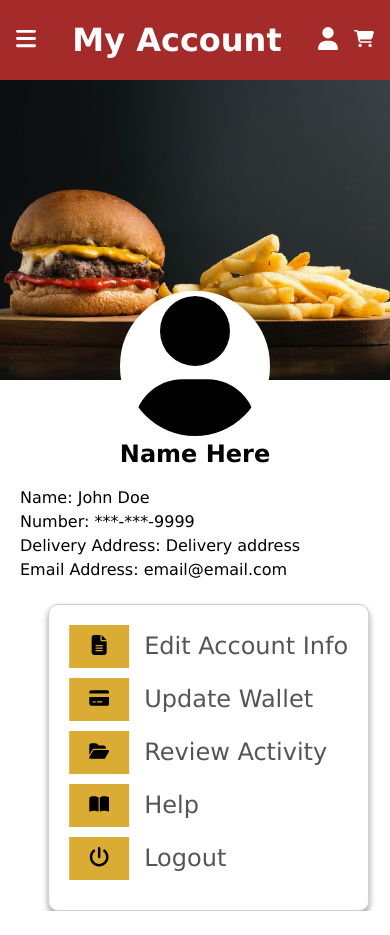
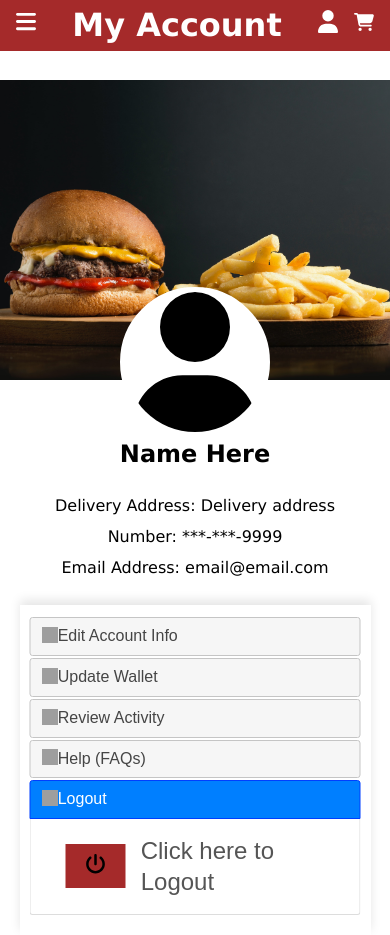
Before and after one commit to AlexzGut/CSD2103_Final_Project, a PHP site: page /html/myaccount.html in a window 390 px wide. Before the commit the page ends 911 px from the top, so only its background shows below. Run offline with PHP 8.4, Linux system fonts and the light colour scheme; some libraries are stand-ins or nearby versions; grey boxes are pictures that could not be loaded.

Commit message:
updated html, css and js with accordion and responsive design

```diff
--- a/css/myaccount.css
+++ b/css/myaccount.css
@@ -1,5 +1,16 @@
 
 /* Assume a mobile-first approach */
+
+* {
+  margin: 0;
+  padding: 0;
+  box-sizing: border-box;
+}
+
+body {
+  font-family: Arial, sans-serif;
+  line-height: 1.6;
+}
 
 /* Profile-top styles */
 .profile-top {
@@ -13,7 +24,7 @@
   justify-content: center;
   color: #fff;
   text-align: center;
-  z-index: 0;
+  z-index: -1;
 }
 
 .profile-background h1 {
@@ -38,11 +49,13 @@
   background-color: #fff;
 }
 
+/* ------------------------ */
+
 /* Mid-section styles */
 .mid-section {
   padding: 20px;
   text-align: center;
-  margin-top: 20px;
+  margin-top: 35px;
 }
 
 .name-container {
@@ -50,76 +63,35 @@
 }
 
 .details-container {
-  text-align: left;
+  text-align: 0;
 }
 
 .details-container p {
    margin: 5px 0;
 }
 
-/* Hide the Edit Info Form initially */
-.hidden {
-  display: none;
-}
-
 /* ------------------------ */
 
-/* Basic form styling for edit-account-form */
-.edit-account-form {
-  margin-top: 20px;
-  padding: 20px;
-  border: 1px solid #ccc;
-  border-radius: 5px;
-  background-color: #f9f9f9;
-}
+/* Edit Account Styles */
 
-.edit-account-form label,
-.edit-account-form input,
-.edit-account-form textarea,
-.edit-account-form button {
-  display: block;
-  margin-bottom: 10px;
-}
-
-.edit-account-form input,
-.edit-account-form textarea {
-  width: 100%;
-  padding: 8px;
-  border: 1px solid #ccc;
-  border-radius: 3px;
-}
-
-.edit-account-form button {
-  padding: 10px 20px;
-  background-color: #dbac34;
-  color: white;
-  border: none;
-  border-radius: 3px;
-  cursor: pointer;
-  transition: background-color 0.3s;
-}
-
-.edit-account-form button:hover {
-  background-color: #c39b30;
-}
-
-
-/* ------------------------ */
-
-/* Style the buttons section */
 .profile-buttons {
-  position: absolute;
-  /* bottom: -19px; */
-  /* left: 20px; */
-  transform: translateX(15%);
-  z-index: 999;
+  position: relative;
+  bottom: 0;
+  left: 50%;
+  transform: translateX(-50%);
+  z-index: 0;
+  padding: 10px;
+  width: 90%;
+  box-shadow: 0px -5px 10px rgba(0, 0, 0, 0.1);
+  max-height: calc(100vh - 100px);
+  overflow-y: auto;
 }
 
 /* Button styles */
 .profile-buttons button {
   padding: 10px 20px;
   border: none;
-  background-color: #dbac34;
+  background-color: brown;
   color: white;
   cursor: pointer;
   transition: transform 0.3s ease-in-out;
@@ -147,10 +119,7 @@
   margin-left: 15px;
 }
 
-.button-accountEdit,
-.button-walletEdit,
-.button-activity,
-.button-help,
+
 .button-logout{
   filter: invert(0%) sepia(0%) saturate(7493%) hue-rotate(246deg) brightness(94%) contrast(100%);
   width: 20px;
--- a/html/myaccount.html
+++ b/html/myaccount.html
@@ -4,17 +4,15 @@
 <head>
     <meta charset="UTF-8">
     <meta name="viewport" content="width=device-width, initial-scale=1.0">
-    <script src="https://code.jquery.com/jquery-3.7.1.js"
-    integrity="sha256-eKhayi8LEQwp4NKxN+CfCh+3qOVUtJn3QNZ0TciWLP4=" crossorigin="anonymous"></script>
-    <script src="https://code.jquery.com/ui/1.13.2/jquery-ui.js"
-    integrity="sha256-xLD7nhI62fcsEZK2/v8LsBcb4lG7dgULkuXoXB/j91c=" crossorigin="anonymous"></script>
+    <link rel="stylesheet" href="https://code.jquery.com/ui/1.12.1/themes/smoothness/jquery-ui.css">
+    <script src="https://code.jquery.com/jquery-1.12.4.js"></script>
+    <script src="https://code.jquery.com/ui/1.12.1/jquery-ui.js"></script>
     <title>My Account Page</title>
     <link rel="stylesheet" href="../css/myaccount.css">
     <link rel="stylesheet" href="../css/header.css">
     <script src="../js/myaccount.js"></script>
     <script src="../js/header.js"></script>
     <script src="../js/userInfo.js"></script>
-
 </head>
 <body>
   <header>
@@ -44,6 +42,7 @@
   </header>
 
   <main>
+
     <section class="profile-top">
       <div class="profile-background">
         <div class="profile-picture">
@@ -57,20 +56,21 @@
         <h2>Name Here</h2>
       </div>
       <div class="details-container"> <!-- These are just placeholders until we get the data from the database for the logged in user-->
-        <p>Name: John Doe</p>
+        <p>Delivery Address: Delivery address</p>
         <p>Number: ***-***-9999</p>
-        <p>Delivery Address: Delivery address</p>
         <p>Email Address: email@email.com</p>
       </div>
     </section>
 
-    <section class="edit-account-form hidden">
-      <h2>Edit Account Information</h2>
+    <section class="profile-buttons">
+    <div id="accordion-edit-account">
+      <h3>Edit Account Info</h3>
+      <section class="edit-account-form">
         <form id="account-info-form">
           <label for="newName">Name:</label>
           <input type="text" id="newName" name="newName" placeholder="Enter new name">
 
-        <label for="newNumber">Number:</label>
+          <label for="newNumber">Delivery Contact Number:</label>
           <input type="tel" id="newNumber" name="newNumber" placeholder="Enter new number">
 
           <label for="newAddress">Delivery Address:</label>
@@ -79,36 +79,99 @@
           <label for="newName">Email Address:</label>
           <input type="email" id="newEmail" name="newEmail" placeholder="Enter new email address">
 
-        <button type="submit" class="button-saveChanges">Save Changes</button>
-        <button type="cancel" class="button-cancelChanges">Cancel</button>
+          <button type="submit" class="button-saveAccountChanges">Save Changes</button>
+          <button type="cancel" class="button-cancelAccountChanges">Cancel</button>
         </form>
       </section>
+      <h3>Update Wallet</h3>
+      <section class="edit-wallet-form">
+        <form id="account-info-form">
+          <label for="creditcardNumber">Credit Card Number:</label>
+          <input type="number" id="creditcardNumber" name="creditcardNumber" placeholder="Enter Credit Card Number">
 
-    <section class="profile-buttons">
-        <div class="button-container">
-          <div class="button-wrapper">
-            <button><img src="../img/icons/myaccount-icon.svg" class="button-accountEdit"></button>
-            <span class="button-label editAccount">Edit Account Info</span>
+          <label for="creditcardExpiry">Credit Card Expiry:</label>
+          <input type="text" id="creditcardExpiry" name="creditcardExpiry" placeholder="MM/YY">
+
+          <label for="creditcardVerification">CCV:</label>
+          <input type="text" name="creditcardVerification" placeholder="Enter CCV (XXX)"></textarea>
+
+          <button type="submit" class="button-saveWalletChanges">Save Changes</button>
+          <button type="cancel" class="button-cancelWalletChanges">Cancel</button>
+        </form>
+      </section>
+      <h3>Review Activity</h3>
+      <div>
+        <p>Nam enim risus, molestie et, porta ac, aliquam ac, risus.
+        Quisque lobortis.Phasellus pellentesque purus in massa.</p>
+        <ul>
+          <li>List item one</li>
+          <li>List item two</li>
+          <li>List item three</li>
+        </ul>
       </div>
-          <div class="button-wrapper">
-            <button><img src="../img/icons/mywallet-icon.svg" class="button-walletEdit"></button>
-            <span class="button-label">Update Wallet</span>
+      <h3>Help (FAQs)</h3>
+      <div>
+        <div id="accordion-help-faq">
+          <h3>How do I place an order online?</h3>
+          <div>
+            <p>Mauris mauris ante, blandit et, ultrices a, suscipit eget.
+            Integer ut neque. Vivamus nisi metus, molestie vel, gravida in,
+            condimentum sit amet, nunc. Nam a nibh. Donec suscipit eros.
+            Nam mi. Proin viverra leo ut odio.</p>
           </div>
-          <div class="button-wrapper">
-            <button><img src="../img/icons/myactivity-icon.svg" class="button-activity"></button>
-            <span class="button-label">Review Activity</span>
+          <h3>What payment methods do you accept?</h3>
+          <div>
+            <p>Sed non urna. Phasellus eu ligula. Vestibulum sit amet purus.
+            Vivamus hendrerit, dolor aliquet laoreet, mauris turpis velit,
+            faucibus interdum tellus libero ac justo.</p>
           </div>
-          <div class="button-wrapper">
-            <button><img src="../img/icons/help-icon.svg" class="button-help"></button>
-            <span class="button-label">Help</span>
+          <h3>Can I customize my burger order?</h3>
+          <div>
+            <p>Nam enim risus, molestie et, porta ac, aliquam ac, risus.
+            Quisque lobortis.Phasellus pellentesque purus in massa.</p>
           </div>
+          <h3>What are your delivery options and fees?</h3>
+          <div>
+            <p>Nam enim risus, molestie et, porta ac, aliquam ac, risus.
+            Quisque lobortis.Phasellus pellentesque purus in massa.</p>
+          </div>
+          <h3>Do you offer vegetarian or vegan options?</h3>
+          <div>
+            <p>Nam enim risus, molestie et, porta ac, aliquam ac, risus.
+            Quisque lobortis.Phasellus pellentesque purus in massa.</p>
+          </div>
+          <h3>What if I have food allergies?</h3>
+          <div>
+            <p>Nam enim risus, molestie et, porta ac, aliquam ac, risus.
+            Quisque lobortis.Phasellus pellentesque purus in massa.</p>
+          </div>
+          <h3>Is there a minimum order amount for delivery?</h3>
+          <div>
+            <p>Nam enim risus, molestie et, porta ac, aliquam ac, risus.
+            Quisque lobortis.Phasellus pellentesque purus in massa.</p>
+          </div>
+          <h3>What is your refund or return policy?</h3>
+          <div>
+            <p>We aim for customer satisfaction.
+              In the event of an issue with your order, please contact our customer support team, and we'll work to resolve it promptly.</p>
+          </div>
+          <h3>Are nutritional details available for your menu items?</h3>
+          <div>
+            <p>Yes, we provide nutritional information for our menu items.
+              You can find this information on our website or by requesting it from our customer support.</p>
+          </div>
+        </div>
+      </div>
+      <h3 id="logoutUser">Logout</h3>
       <div class="button-wrapper">
         <button><img src="../img/icons/logout-icon.svg" class="button-logout"></button>
-            <span class="button-label">Logout</span>
+        <span class="button-label logoutUser">Click here to Logout</span>
       </div>
     </div>
     </section>
+
   </main>
+
 
   <footer>
     <!-- Placeholder for footer -->
--- a/js/myaccount.js
+++ b/js/myaccount.js
@@ -1,10 +1,22 @@
 
 $(document).ready(function() {
-    $('.button-accountEdit, .editAccount').click(function() {
-      $('.edit-account-form').removeClass('hidden');
+
+    $( "#accordion-edit-account" ).accordion({
+      active: 4,
+      collapsible: true,
+      heightStyle: "content"
     });
 
-    $('.button-cancelChanges').click(function() {
-      $('.edit-account-form').addClass('hidden');
+    $( "#accordion-help-faq" ).accordion({
+      active: 0,
+      collapsible: true,
+      heightStyle: "content"
     });
-  });
+
+    const logout = function () {
+      window.location.href = '../php/logout.php';
+    };
+
+    $('.button-logout, .logoutUser').on('click', logout);
+
+});
```
Also changed, not shown: other parts of css/myaccount.css (+62 -4 lines). Lines whose indentation alone changed are shown as unchanged.
